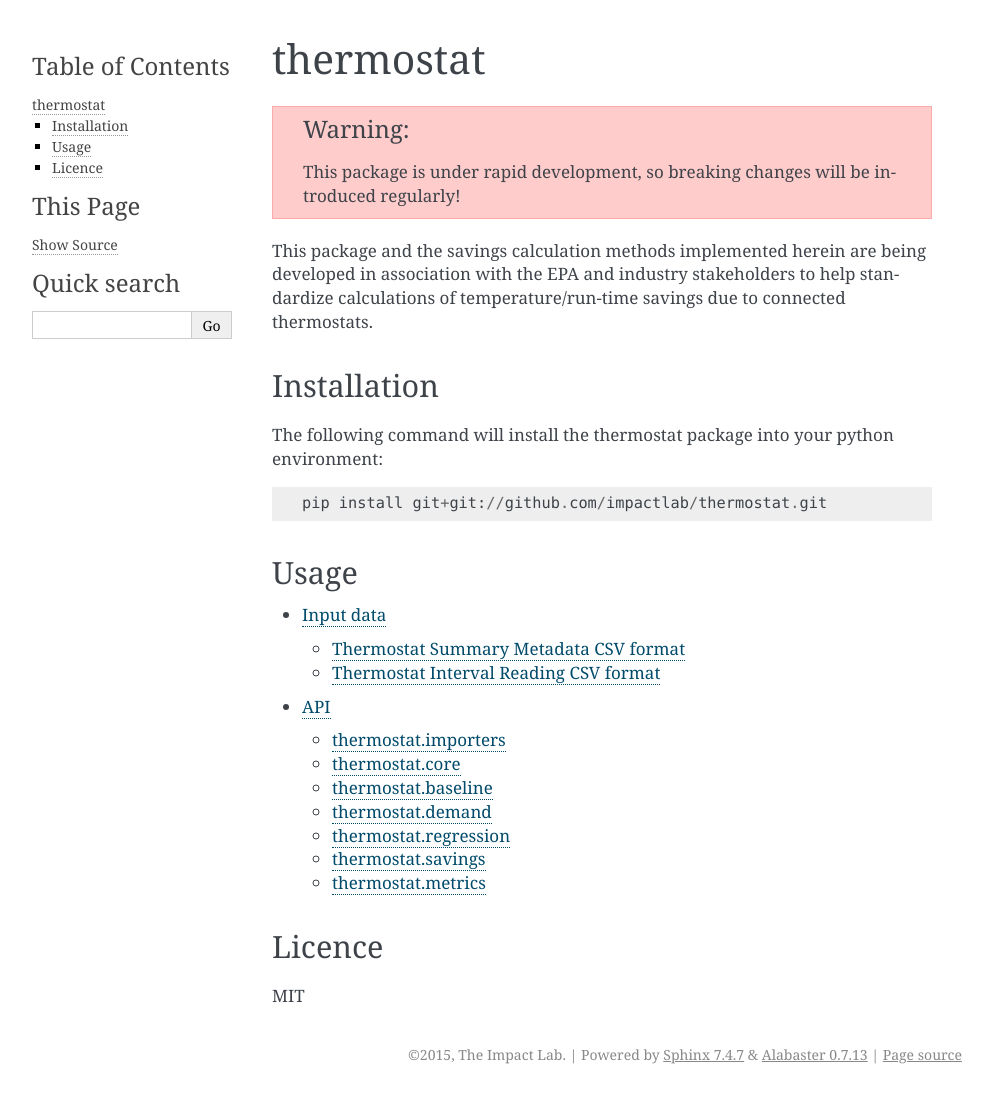
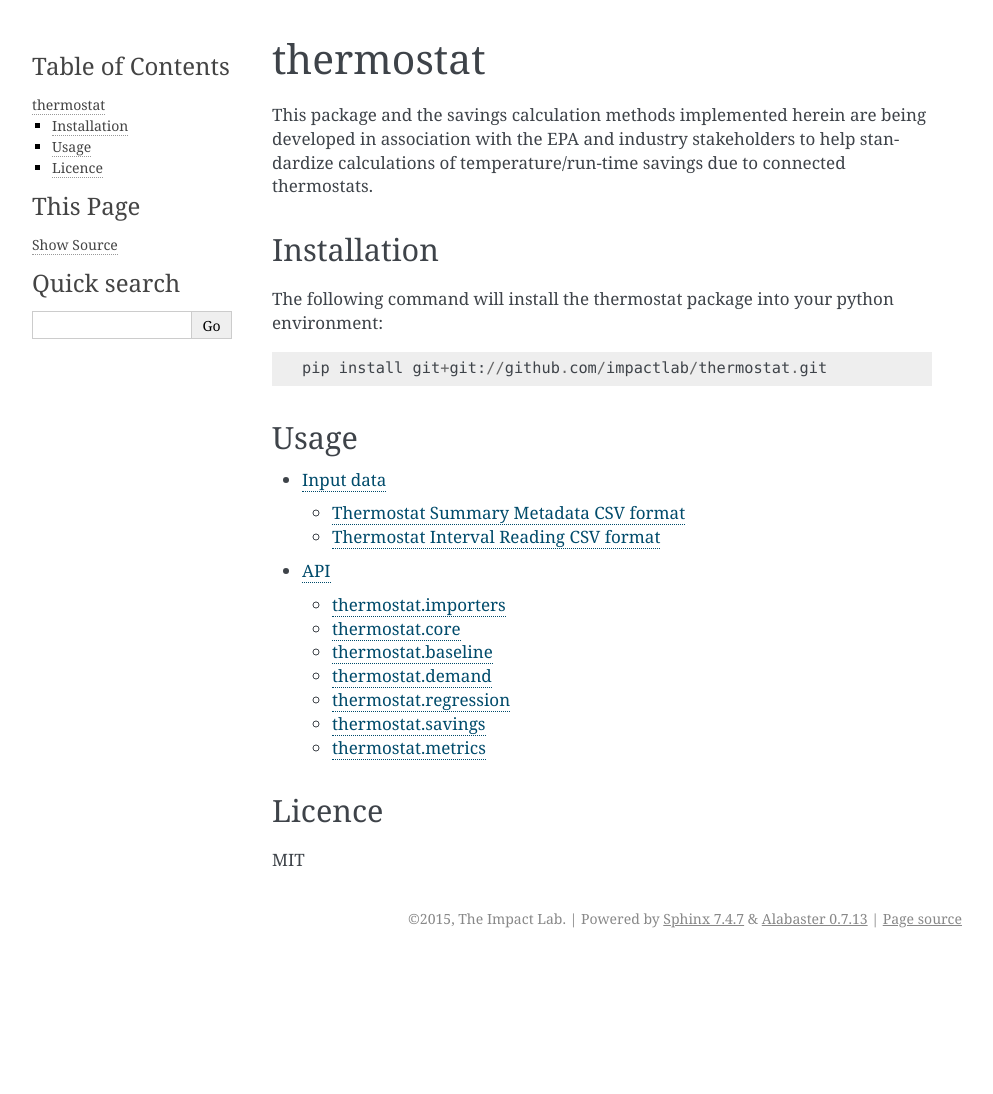
Before and after one commit to EPAENERGYSTAR/epathermostat, a Sphinx documentation site: the page built from docs/index.rst, in a window 1280 px wide. Shown: the whole page, without its empty margins (148-1141 px from the left). Built offline with Sphinx 7.4.7, drawn with Linux system fonts in a browser that asks for light colours; after the commit the page ends 958 px from its top, so only the background shows below that.

Commit message:
remove warning

```diff
--- a/docs/index.rst
+++ b/docs/index.rst
@@ -1,9 +1,5 @@
 thermostat
 ==========
-
-.. warning::
-   This package is under rapid development, so breaking changes will be
-   introduced regularly!
 
 This package and the savings calculation methods implemented herein are being
 developed in association with the EPA and industry stakeholders to help
```
